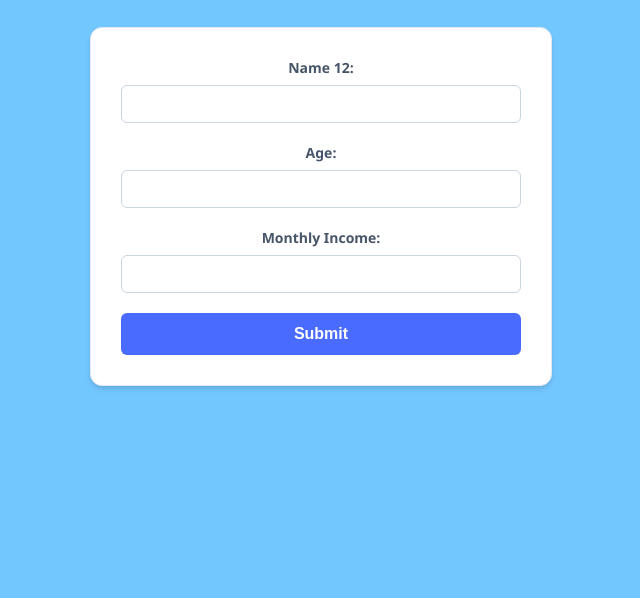
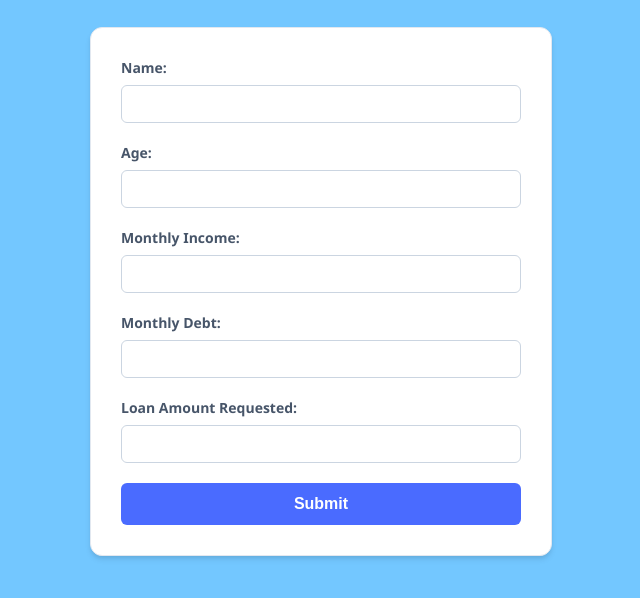
Before and after one commit to fjolinjasmin/my-website-dev, a plain HTML site: page index.html in a window 1280 px wide. Shown: the part 86-684 px from the top of the page, without its empty margins (319-959 px from the left). Drawn offline with Linux system fonts and the light colour scheme.

Commit message:
I add the javascript, change the colour for the background

```diff
--- a/index.html
+++ b/index.html
@@ -6,24 +6,55 @@
      <link rel="stylesheet" href="style.css">
 </head>
 <body>
-    <h1>Loan Application<h1>
-    <form>
+    <h1>Loan Application</h1>
+
+    <form name="loanForm" onsubmit="return validateForm()">
         <div>
-            <label>Name 12:</label>
-            <input type="text">
+            <label>Name:</label>
+            <input type="text" name="name">
         </div>
 
         <div>
             <label>Age:</label>
-            <input type="text">
+            <input type="text" name="age">
         </div>
 
         <div>
             <label>Monthly Income:</label>
-            <input type="text">
+            <input type="text" name="income">
+        </div>
+
+        <div>
+            <label>Monthly Debt:</label>
+            <input type="text" name="debt">
+        </div>
+
+        <div>
+            <label>Loan Amount Requested:</label>
+            <input type="text" name="loan_amount">
         </div>
 
         <button type="submit">Submit</button>
     </form>
+    <p id="demo" style="font-weight: bold; color: rgb(25, 26, 59);"></p>
+
+    <script>
+        function validateForm() {
+            let age = document.forms["loanForm"]["age"].value;
+            let income = document.forms["loanForm"]["income"].value;
+
+            if (Number(age) < 21) {
+                document.getElementById("demo").innerHTML = "Rule 1: Age must be >= 21.";
+                return false;
+            }
+            if (Number(income) < 5000000) {
+                document.getElementById("demo").innerHTML = "Rule 2: Income must be >= Rp5,000,000.";
+                return false;
+            }
+
+            alert("Application Approved!");
+            return true;
+        }
+    </script>
 </body>
 </html>
```
